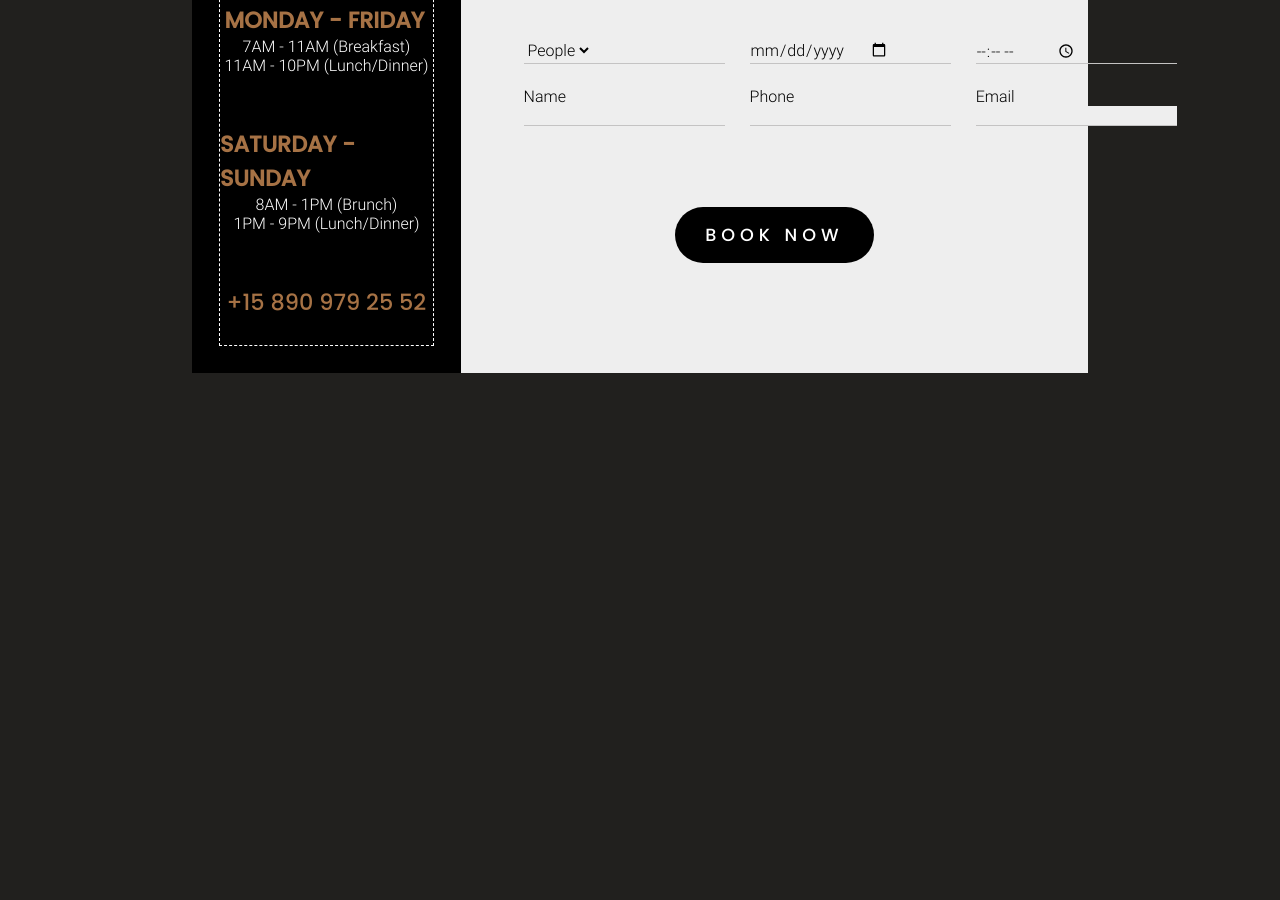
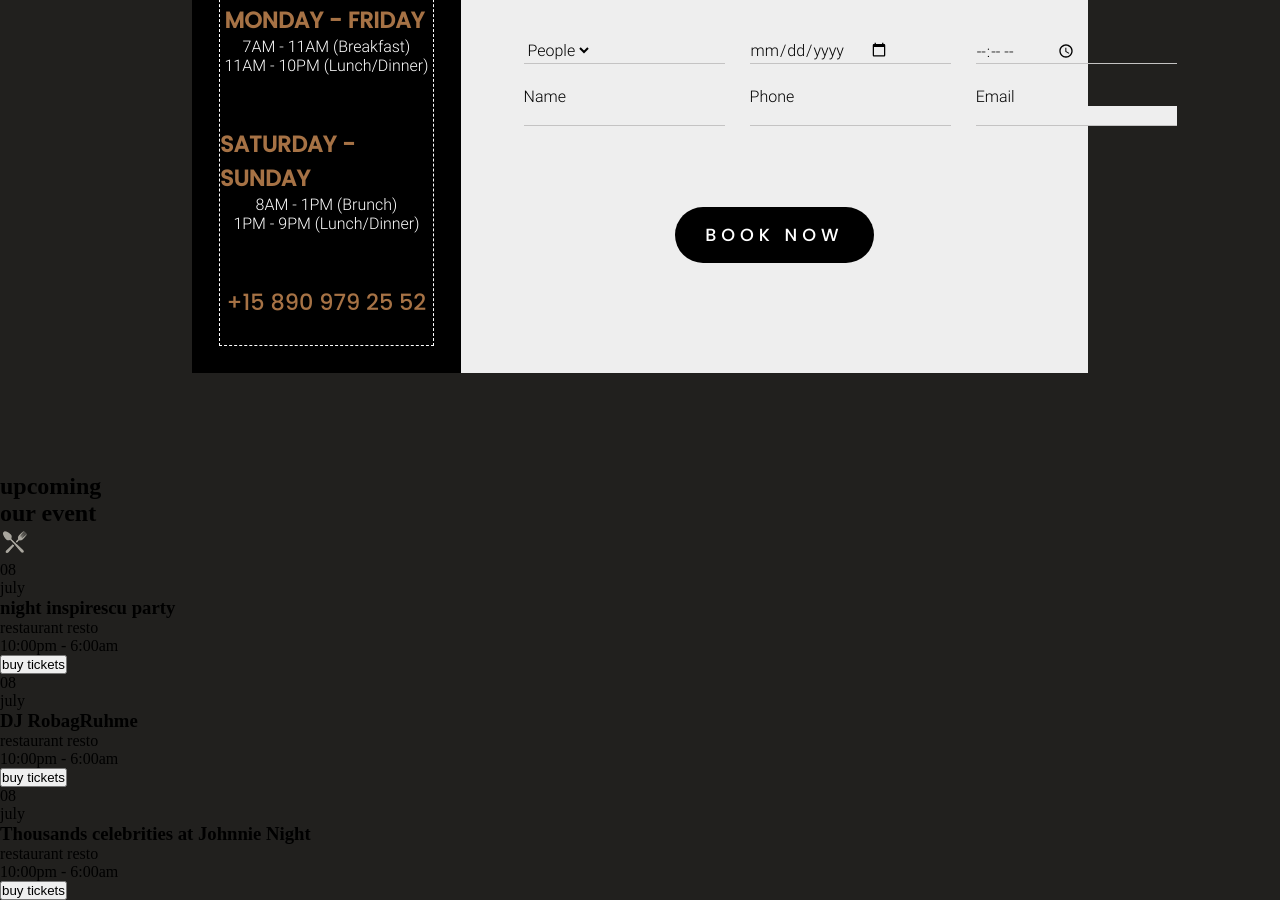
Before and after one commit to jeyson08/le-resto, a plain HTML site: page index.html in a window 1280 px wide. Shown: the part 3180-4080 px from the top of the page. Before the commit the page ends 3653 px from the top, so only its background shows below. Drawn offline with Linux system fonts and the light colour scheme.

Commit message:
html event

```diff
--- a/index.html
+++ b/index.html
@@ -195,5 +195,77 @@
         <button>book now</button>
       </div>
     </section>
+
+    <section class="event">
+      <h2>upcoming</h2>
+      <h1>our event</h1>
+      <img src="./assets/img/ic-plate.png" alt="le resto" />
+      <div class="event-container">
+        <div>
+          <div class="left">
+            <div class="event-date">
+              <p>08</p>
+              <p>july</p>
+            </div>
+          </div>
+          <div class="right">
+            <h3>night inspirescu party</h3>
+            <div class="info">
+              <div class="lieu">
+                <i></i>
+                <p>restaurant resto</p>
+              </div>
+              <div class="heure">
+                <i></i>
+                <p>10:00pm - 6:00am</p>
+              </div>
+            </div>
+            <button>buy tickets</button>
+          </div>
+        </div>
+        <div>
+          <div class="left">
+            <div class="event-date">
+              <p>08</p>
+              <p>july</p>
+            </div>
+          </div>
+          <div class="right">
+            <h3>DJ RobagRuhme</h3>
+            <div class="info">
+              <div class="lieu">
+                <i></i>
+                <p>restaurant resto</p>
+              </div>
+              <div class="heure">
+                <i></i>
+                <p>10:00pm - 6:00am</p>
+              </div>
+            </div>
+            <button>buy tickets</button>
+          </div>
+        </div>
+        <div>
+          <div class="solo">
+            <div class="event-date">
+              <p>08</p>
+              <p>july</p>
+            </div>
+            <h3>Thousands celebrities at Johnnie Night</h3>
+            <div class="info">
+              <div class="lieu">
+                <i></i>
+                <p>restaurant resto</p>
+              </div>
+              <div class="heure">
+                <i></i>
+                <p>10:00pm - 6:00am</p>
+              </div>
+            </div>
+            <button>buy tickets</button>
+          </div>
+        </div>
+      </div>
+    </section>
   </body>
 </html>
```
